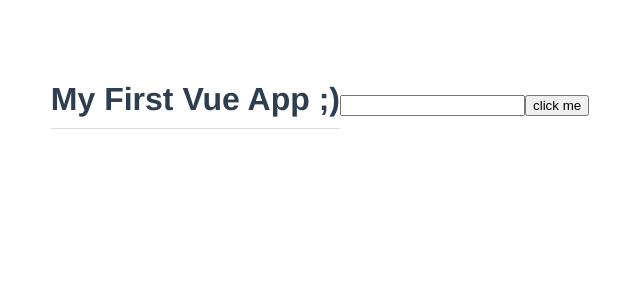
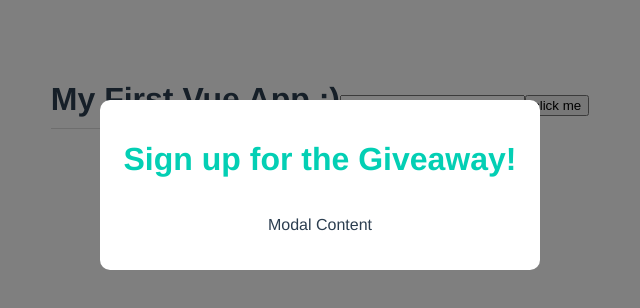
Before and after one commit to RDOToole89/modal-project-vue, a Vue app: page / in a window 1280 px wide. Shown: the top 308 px of the page, without its empty margins (320-960 px from the left). Built offline with nearby package versions, Linux system fonts and the light colour scheme.

Commit message:
Add some styling, tryout passing down props

```diff
--- a/src/App.vue
+++ b/src/App.vue
@@ -1,5 +1,6 @@
 <template>
   <h1>{{ title }}</h1>
+  <Modal header="Sign up for the Giveaway!" />
   <input type="text" ref="name" />
   <button @click="handleClick">click me</button>
 </template>
--- /dev/null
+++ b/src/assets/global.css
@@ -0,0 +1,7 @@
+body {
+  margin: 0;
+}
+
+p {
+  font-style: italic;
+}
--- a/src/components/Modal.vue
+++ b/src/components/Modal.vue
@@ -1,10 +1,17 @@
 <template>
   <div class="backdrop">
     <div class="modal">
+      <h1>{{ header }}</h1>
       <p>Modal Content</p>
     </div>
   </div>
 </template>
+
+<script>
+  export default {
+    props: ['header'],
+  };
+</script>
 
 <style>
   .modal {
@@ -22,4 +29,14 @@
     width: 100%;
     height: 100%;
   }
+
+  .modal h1 {
+    color: #03cfb4;
+    border: none;
+    padding: 0;
+  }
+
+  .modal p {
+    font-style: normal;
+  }
 </style>
```
Also changed, not shown: src/main.js (+4 -3 lines).
